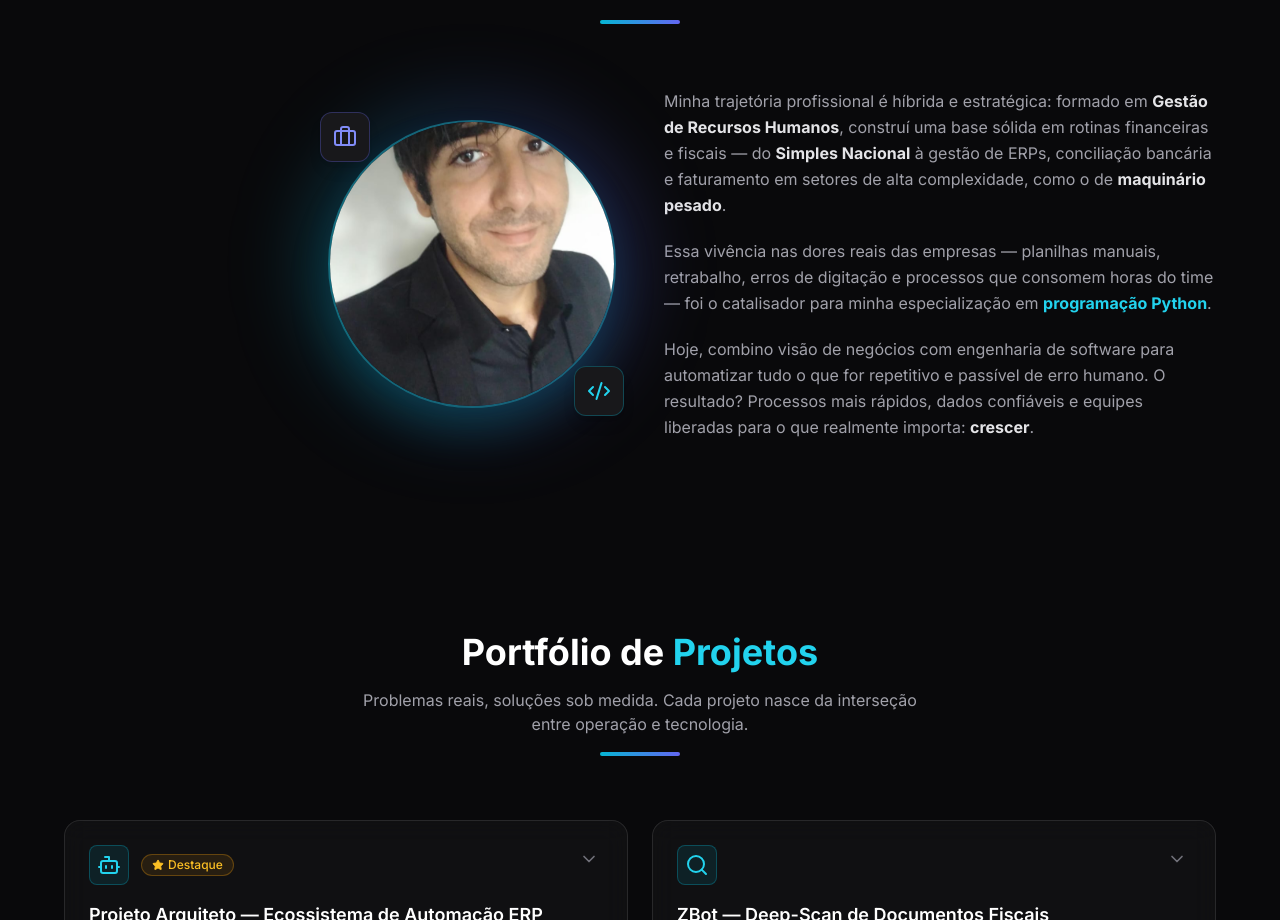
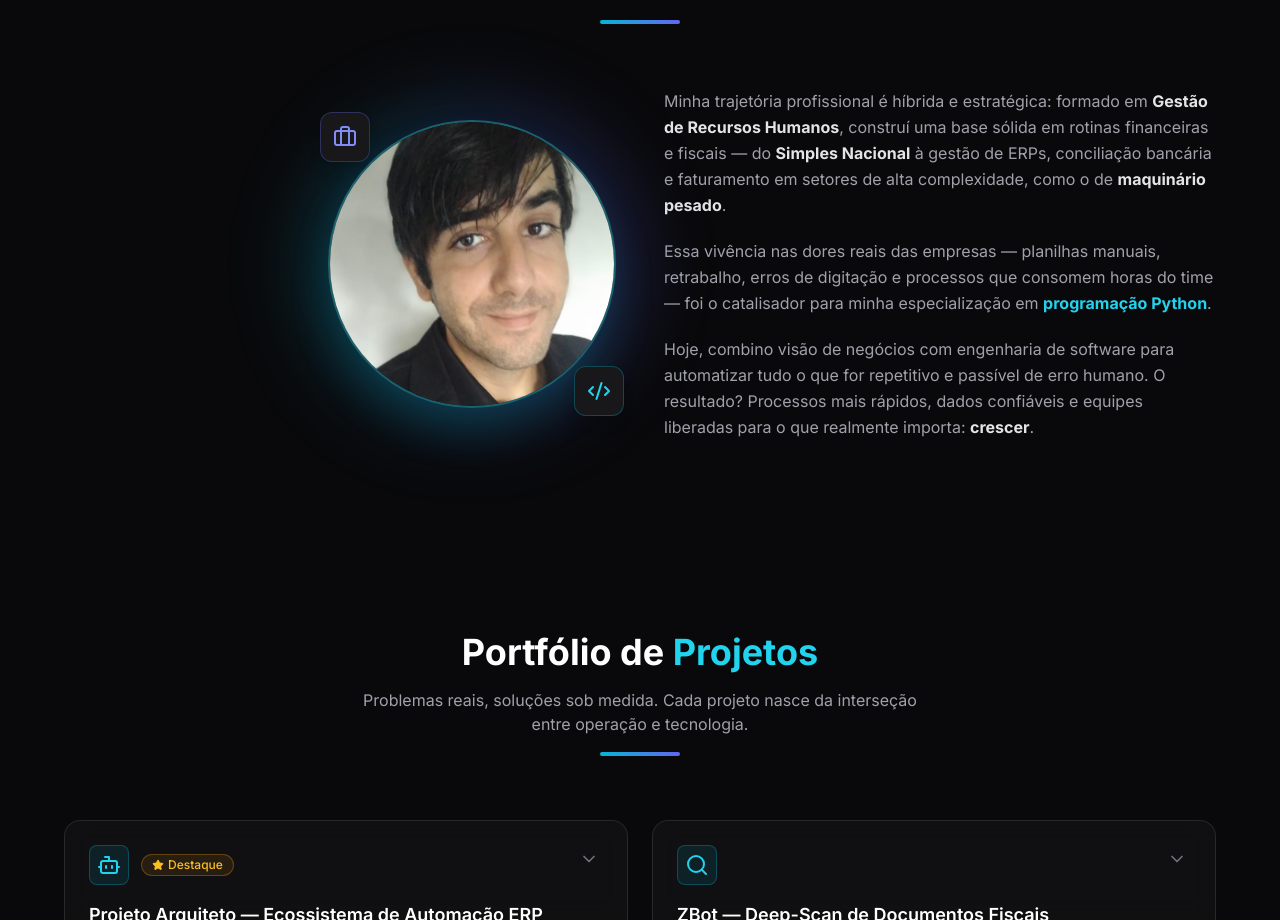
Before and after one commit to ZweiSpy/vinicius-archtech, a Next.js app: page / in a window 1280 px wide. Shown: the part 932-1852 px from the top of the page. Built offline with nearby package versions, Linux system fonts and the light colour scheme.

Commit message:
organizando a imagem que ficou desalinhada

```diff
--- a/src/components/AboutSection.tsx
+++ b/src/components/AboutSection.tsx
@@ -20,13 +20,13 @@ export function AboutSection() {
           <div className="flex justify-center lg:justify-end">
             <div className="relative">
               <div className="absolute -inset-4 rounded-full bg-gradient-to-r from-cyan-500/30 via-blue-500/20 to-indigo-500/30 blur-2xl" />
-              <div className="relative h-64 w-64 overflow-hidden rounded-full border-2 border-cyan-400/40 shadow-2xl shadow-cyan-500/25 sm:h-72 sm:w-72">
+              <div className="relative h-64 w-64 overflow-hidden rounded-full border-2 border-cyan-400/40 bg-zinc-900 shadow-2xl shadow-cyan-500/25 sm:h-72 sm:w-72">
                 <Image
                   src="/perfil.jpeg"
                   alt="Foto de perfil profissional"
                   fill
                   sizes="(max-width: 640px) 256px, 288px"
-                  className="object-cover"
+                  className="object-cover object-[center_12%]"
                   priority
                 />
               </div>
```
